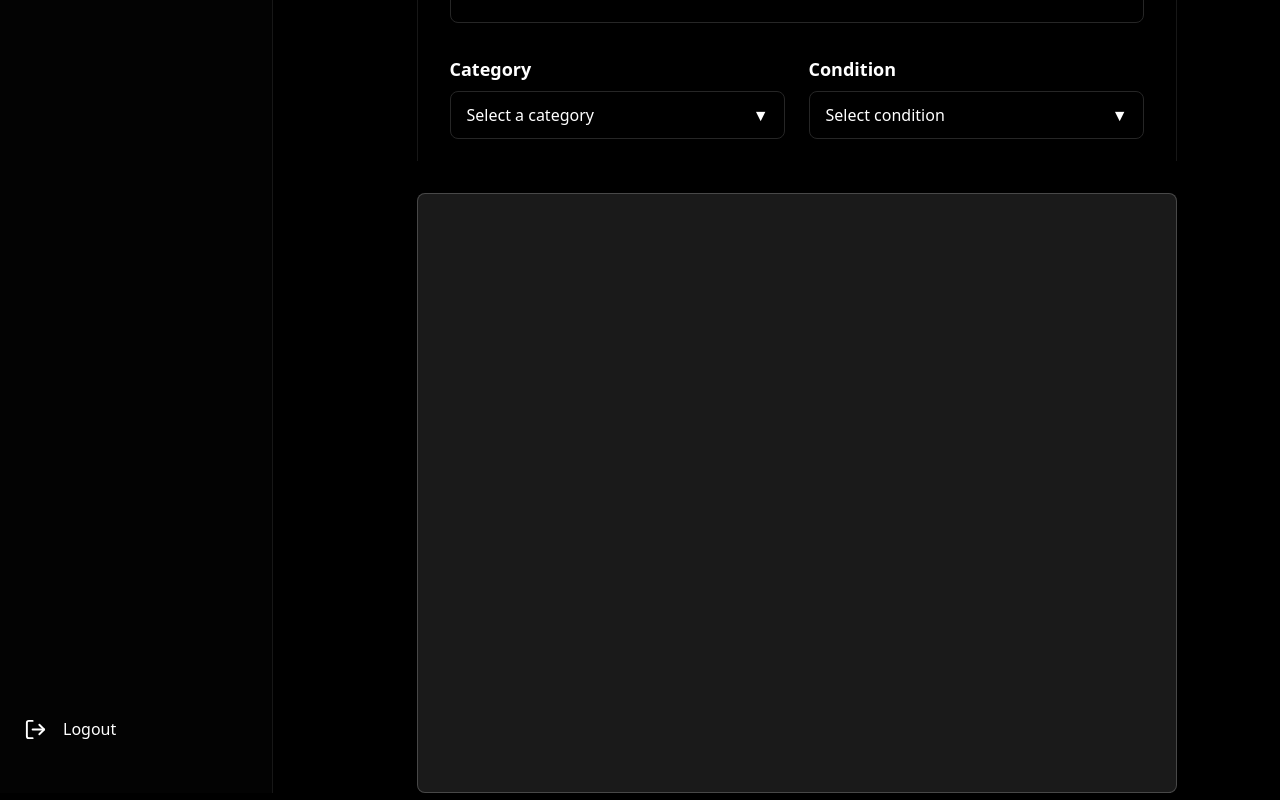
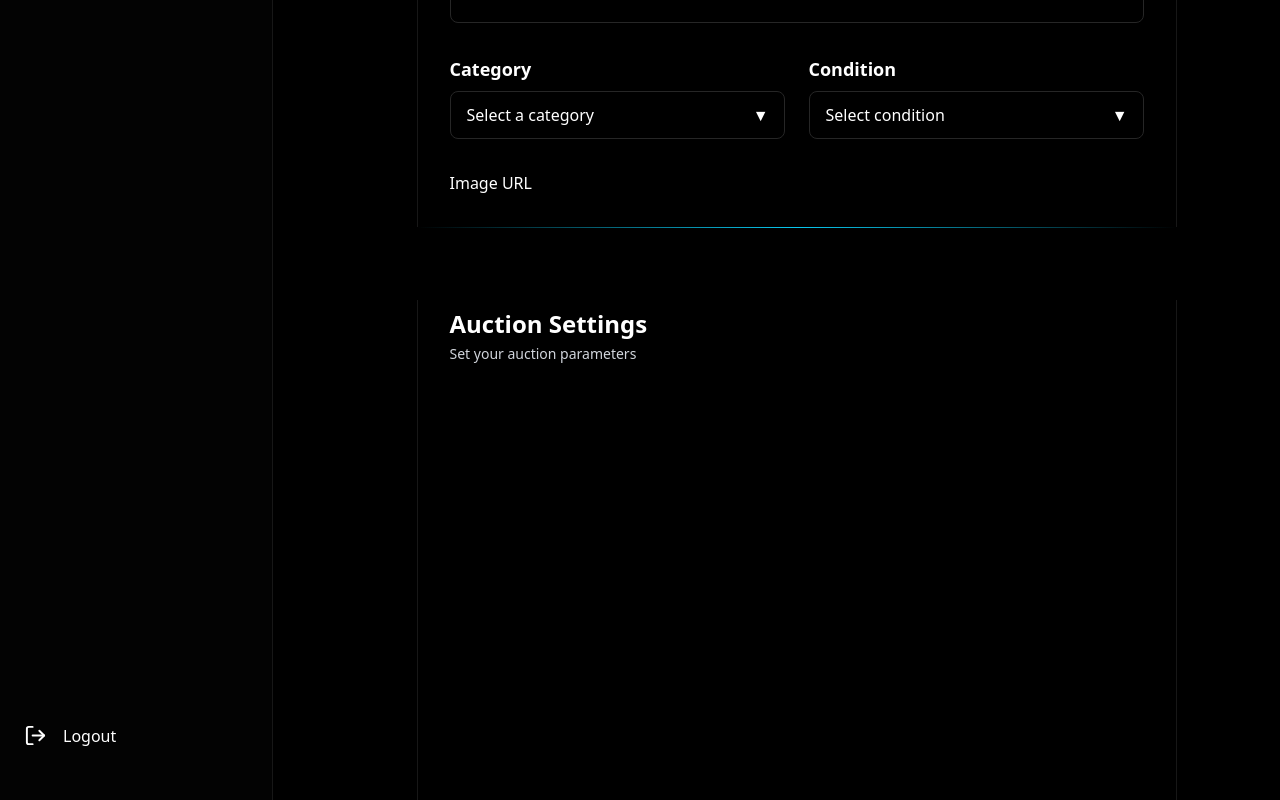
Before and after one commit to akdevsaha-dev/BidRocket, a Next.js app: page /create in a window 1280 px wide. Shown: the part 487-1287 px from the top of the page. Built offline with nearby package versions, Linux system fonts and the light colour scheme.

Commit message:
feat: fetch balance route

```diff
--- /dev/null
+++ b/app/api/v1/user/fetchBalance/route.ts
@@ -0,0 +1,19 @@
+import { auth } from "@/auth";
+import { prisma } from "@/prisma";
+import { NextResponse } from "next/server";
+
+export async function GET() {
+  const session = await auth();
+
+  const user = await prisma.user.findUnique({
+    where: {
+      email: session?.user?.id,
+    },
+    select: {
+      balance: true,
+    },
+  });
+  NextResponse.json({
+    balance: user?.balance,
+  });
+}
--- /dev/null
+++ b/app/api/v1/user/updateBalance/route.ts
@@ -0,0 +1,5 @@
+import { NextRequest } from "next/server";
+
+export async function UPDATE(req: NextRequest) {
+  const { balance } = req.json();
+}
--- a/components/Create-auction.tsx
+++ b/components/Create-auction.tsx
@@ -8,7 +8,6 @@ export const Createauction = () => {
             List a new item for auction on our premium marketplace
           </div>
         </div>
-
         <div className="min-h-[500px] w-full mt-8 md:border-x md:border-x-neutral-900 shadow-md py-2">
           <div className="flex flex-col h-full">
             <div className="px-4 md:px-8">
@@ -70,7 +69,7 @@ export const Createauction = () => {
                       <option value="excellent">Excellent</option>
                       <option value="good">Good</option>
                       <option value="fair">Fair</option>
-                      <option value="Poor">poor</option>
+                      <option value="poor">Poor</option>
                     </select>
                     <div className="pointer-events-none absolute right-4 top-[60px] -translate-y-1/2 text-white">
                       ▼
@@ -78,11 +77,28 @@ export const Createauction = () => {
                   </div>
                 </div>
               </div>
+              <div className="w-full pt-8">
+                <div>Image URL</div>
+                <div className="">
+                  <input></input>
+                </div>
+              </div>
             </div>
           </div>
         </div>
-
-        <div className="h-[600px] w-full mt-8 rounded-md bg-white/10 backdrop-blur-lg border border-white/20 shadow-md" />
+        <div className="h-[1px] bg-gradient-to-r from-transparent-0 via-[#09c8ef] to-transparent-0 "></div>
+        <div className="flex flex-col pt-10">
+          <div className="min-h-[500px] w-full mt-8 md:border-x md:border-x-neutral-900 shadow-md py-2">
+            <div className="flex flex-col h-full">
+              <div className="px-4 md:px-8">
+                <div className="text-2xl font-semibold">Auction Settings</div>
+                <div className="text-gray-300 font-light text-sm pt-1">
+                  Set your auction parameters
+                </div>
+              </div>
+            </div>
+          </div>
+        </div>
       </div>
     </div>
   );
```
Also changed, not shown: 2 other files (tests, documents, lock files or other folders).
